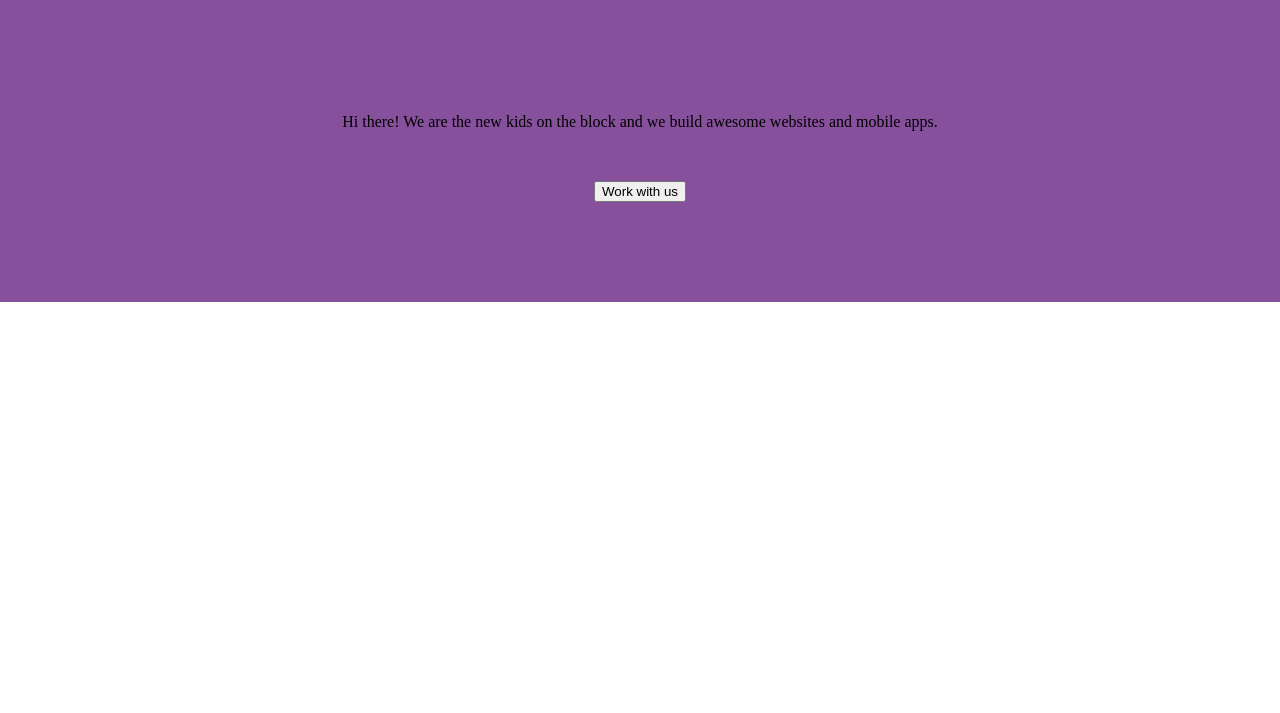
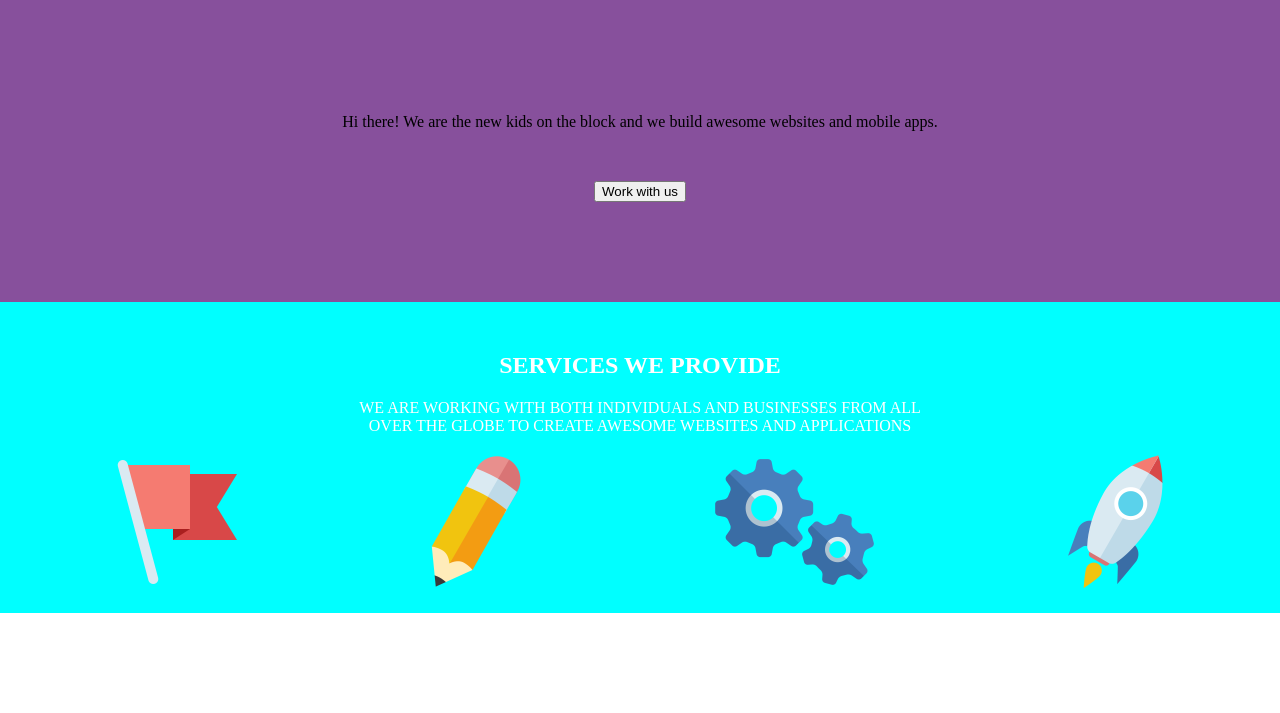
Before and after one commit to Mortuus-Diaboli/landing-page, a plain HTML site: page index.html in a window 1280 px wide. Shown: the part 87-800 px from the top of the page. Drawn offline with Linux system fonts and the light colour scheme.

Commit message:
add block3

```diff
--- a/css/style.css
+++ b/css/style.css
@@ -22,7 +22,7 @@ header {
     margin: 10px;
     padding: 15px;
     text-transform: uppercase;
-    color: aliceblue;
+    color: white;
 }
 
 .block1 {
@@ -34,3 +34,29 @@ header {
 .block1 button {
     margin-top: 50px;
 }
+
+.block2 {
+    background-color: aqua;
+    text-transform: uppercase;
+    color: white;
+    text-align: center;
+}
+
+h2 {
+    margin-top: 0px;
+    padding-top: 50px
+}
+
+.block3 {
+    display: flex;
+    padding: 20px;
+    justify-content: space-around;
+    align-items: center;
+}
+
+.headsection1 {
+    text-transform: uppercase;
+    display: flex;
+    justify-content: space-around;
+    font-size: 25px;
+}
--- a/index.html
+++ b/index.html
@@ -34,11 +34,33 @@
             </button>
         </section>
         <section class="block2">
+            <h2>
+                Services we provide
+            </h2>
+            <div class="p2">
+                We are working with both individuals and businesses from all <br> over the globe
+                to create awesome websites and applications
+            </div>
+            <div class="block3">
+                <div>
+                    <img src="./image/Flag.png" alt="img">
+                </div>
+
+                <div>
+                    <img src="./image/Crayon.png" alt="im2">
+                </div>
+                <div>
+                    <img src="./image/Gears.png" alt="im3">
+                </div>
+                <div>
+                    <img src="./image/Rocket.png" alt="">
+                </div>
+            </div>
+        </section>
+        <section class="">
 
 
-        </section>
-        <section class="block3">
-
+            </div>
         </section>
 
 
```
